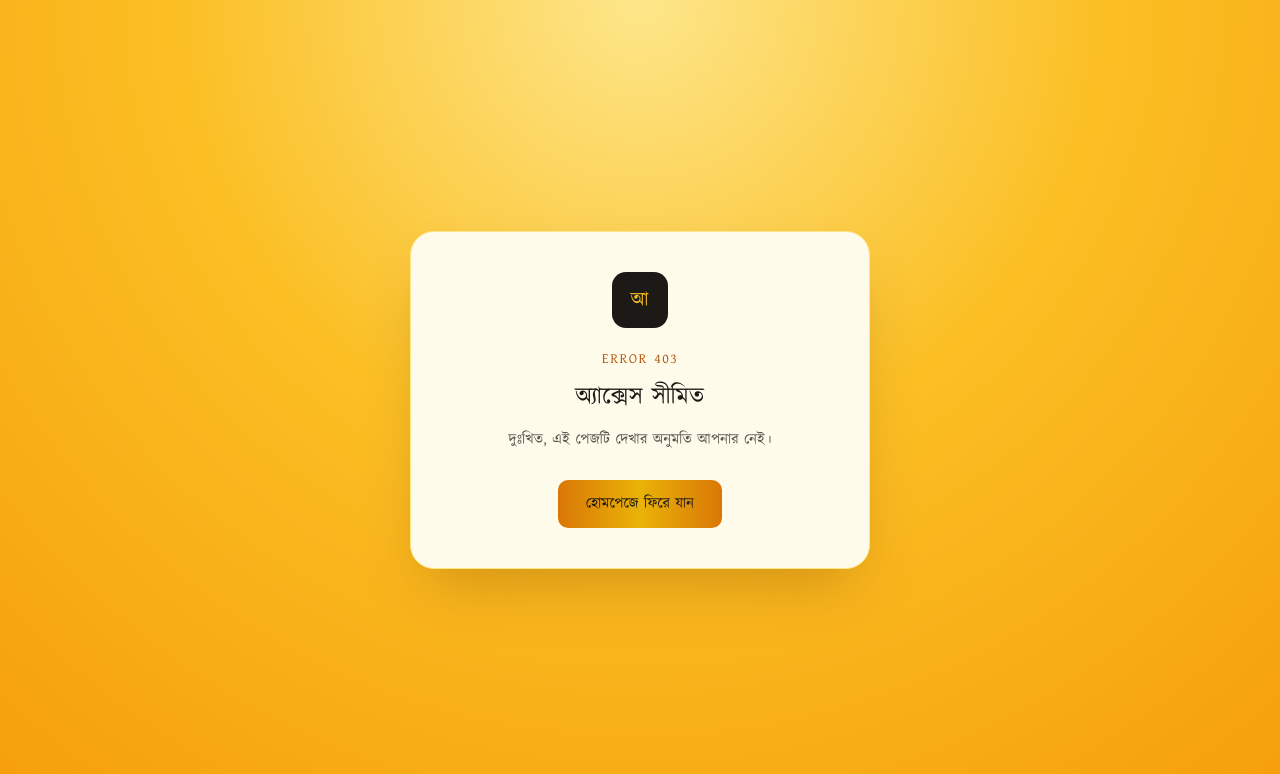
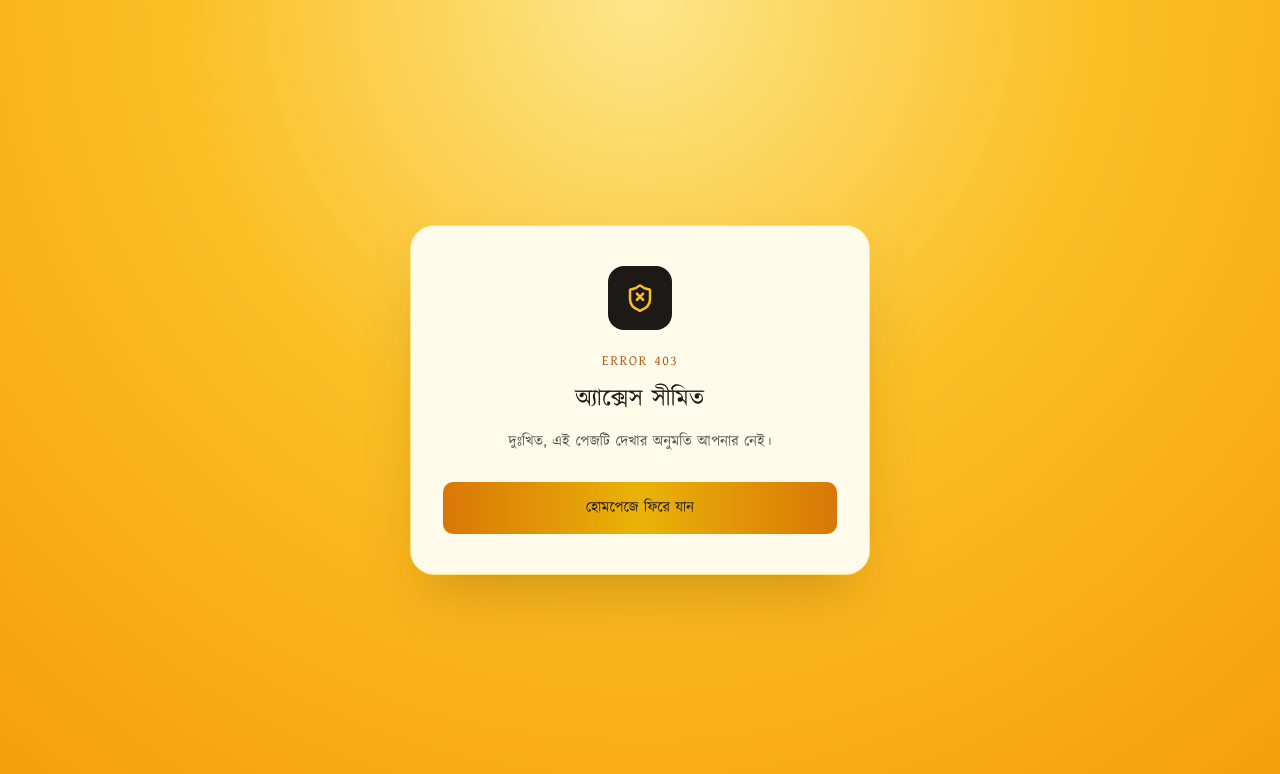
Before and after one commit to rashedbishal/ababil-client, a Laravel app: template resources/views/errors/403.blade.php in a window 1280 px wide. Shown: the top 774 px of the page. Run offline with Laravel 12, Linux system fonts and the light colour scheme; the template is opened without the code that fills it, so the values that code supplies are empty.

Commit message:
errors: replace the bangla-letter badge with per-error icons, fix back link
Each error page's black badge showed a single Bangla letter ("আ") as a
placeholder; it now shows an SVG icon matched to the error (shield-x
for 403, search-x for 404, clock for 419, hourglass for 429,
alert-triangle for 500, wrench for 503). The "back to homepage" link
now prefers a same-origin document.referrer (a fresh navigation back
to wherever the visitor came from) and only falls back to the
storefront homepage when there's no usable referrer; the button is
also now full-width with a larger tap target.

Co-Authored-By: Claude Sonnet 5 <noreply@anthropic.com>

```diff
--- a/resources/views/errors/403.blade.php
+++ b/resources/views/errors/403.blade.php
@@ -1,5 +1,6 @@
 @include('errors._layout', [
     'code' => 403,
+    'icon' => 'shield-x',
     'title' => 'অ্যাক্সেস সীমিত',
     'message' => 'দুঃখিত, এই পেজটি দেখার অনুমতি আপনার নেই।',
 ])
--- a/resources/views/errors/404.blade.php
+++ b/resources/views/errors/404.blade.php
@@ -1,5 +1,6 @@
 @include('errors._layout', [
     'code' => 404,
+    'icon' => 'search-x',
     'title' => 'পেজটি খুঁজে পাওয়া যায়নি',
     'message' => 'আপনি যে পেজটি খুঁজছেন তা হয়তো সরিয়ে নেওয়া হয়েছে অথবা ভুল ঠিকানায় এসেছেন।',
 ])
--- a/resources/views/errors/419.blade.php
+++ b/resources/views/errors/419.blade.php
@@ -1,5 +1,6 @@
 @include('errors._layout', [
     'code' => 419,
+    'icon' => 'clock',
     'title' => 'পেজটির মেয়াদ শেষ হয়ে গেছে',
     'message' => 'অনেকক্ষণ ধরে পেজটি খোলা ছিল। অনুগ্রহ করে পেজটি রিফ্রেশ করে আবার চেষ্টা করুন।',
 ])
--- a/resources/views/errors/429.blade.php
+++ b/resources/views/errors/429.blade.php
@@ -1,5 +1,6 @@
 @include('errors._layout', [
     'code' => 429,
+    'icon' => 'hourglass',
     'title' => 'অনেক বেশি রিকোয়েস্ট',
     'message' => 'অল্প সময়ে অনেকবার চেষ্টা করা হয়েছে। কিছুক্ষণ অপেক্ষা করে আবার চেষ্টা করুন।',
 ])
--- a/resources/views/errors/500.blade.php
+++ b/resources/views/errors/500.blade.php
@@ -1,5 +1,6 @@
 @include('errors._layout', [
     'code' => 500,
+    'icon' => 'alert-triangle',
     'title' => 'কিছু একটা সমস্যা হয়েছে',
     'message' => 'আমাদের সার্ভারে একটি সমস্যা দেখা দিয়েছে। আমরা বিষয়টি দেখছি, অনুগ্রহ করে একটু পরে আবার চেষ্টা করুন।',
 ])
--- a/resources/views/errors/503.blade.php
+++ b/resources/views/errors/503.blade.php
@@ -1,5 +1,6 @@
 @include('errors._layout', [
     'code' => 503,
+    'icon' => 'wrench',
     'title' => 'সাময়িক রক্ষণাবেক্ষণ চলছে',
     'message' => 'আমরা এই মুহূর্তে সাইটটি আপডেট করছি। অনুগ্রহ করে কিছুক্ষণ পর আবার চেষ্টা করুন।',
 ])
--- a/resources/views/errors/_layout.blade.php
+++ b/resources/views/errors/_layout.blade.php
@@ -48,14 +48,17 @@
                 display: inline-flex;
                 align-items: center;
                 justify-content: center;
-                width: 56px;
-                height: 56px;
-                border-radius: 14px;
+                width: 64px;
+                height: 64px;
+                border-radius: 16px;
                 background: #1c1917;
                 color: #fbbf24;
-                font-weight: 700;
-                font-size: 20px;
                 margin-bottom: 20px;
+            }
+
+            .badge svg {
+                width: 30px;
+                height: 30px;
             }
 
             .code {
@@ -82,7 +85,8 @@
 
             .btn {
                 display: inline-block;
-                padding: 12px 28px;
+                width: 100%;
+                padding: 14px 28px;
                 border-radius: 10px;
                 background: linear-gradient(90deg, #d97706, #eab308, #d97706);
                 color: #1c1917;
@@ -94,15 +98,59 @@
             .btn:hover {
                 filter: brightness(1.05);
             }
+
+            .btn:active {
+                filter: brightness(0.95);
+            }
         </style>
     </head>
     <body>
         <div class="card">
-            <span class="badge">আ</span>
+            <span class="badge">
+                @switch($icon ?? 'alert-triangle')
+                    @case('shield-x')
+                        {{-- Access denied --}}
+                        <svg viewBox="0 0 24 24" fill="none" stroke="currentColor" stroke-width="2" stroke-linecap="round" stroke-linejoin="round"><path d="M20 13c0 5-3.5 7.5-7.35 8.95a1 1 0 0 1-1.3 0C7.5 20.5 4 18 4 13V6a1 1 0 0 1 1-1c2 0 4.5-1.2 6.24-2.72a1.17 1.17 0 0 1 1.52 0C14.51 3.81 17 5 19 5a1 1 0 0 1 1 1z"/><path d="m9.5 8.5 5 5"/><path d="m14.5 8.5-5 5"/></svg>
+                        @break
+                    @case('search-x')
+                        {{-- Not found --}}
+                        <svg viewBox="0 0 24 24" fill="none" stroke="currentColor" stroke-width="2" stroke-linecap="round" stroke-linejoin="round"><circle cx="10" cy="10" r="7"/><path d="m13.5 8.5-5 5"/><path d="m8.5 8.5 5 5"/><path d="m21 21-4.3-4.3"/></svg>
+                        @break
+                    @case('clock')
+                        {{-- Expired --}}
+                        <svg viewBox="0 0 24 24" fill="none" stroke="currentColor" stroke-width="2" stroke-linecap="round" stroke-linejoin="round"><circle cx="12" cy="12" r="10"/><polyline points="12 6 12 12 16 14"/></svg>
+                        @break
+                    @case('hourglass')
+                        {{-- Too many requests --}}
+                        <svg viewBox="0 0 24 24" fill="none" stroke="currentColor" stroke-width="2" stroke-linecap="round" stroke-linejoin="round"><path d="M5 22h14"/><path d="M5 2h14"/><path d="M17 22v-4.172a2 2 0 0 0-.586-1.414L12 12l-4.414 4.414A2 2 0 0 0 7 17.828V22"/><path d="M7 2v4.172a2 2 0 0 0 .586 1.414L12 12l4.414-4.414A2 2 0 0 0 17 6.172V2"/></svg>
+                        @break
+                    @case('wrench')
+                        {{-- Maintenance --}}
+                        <svg viewBox="0 0 24 24" fill="none" stroke="currentColor" stroke-width="2" stroke-linecap="round" stroke-linejoin="round"><path d="M14.7 6.3a1 1 0 0 0 0 1.4l1.6 1.6a1 1 0 0 0 1.4 0l3.77-3.77a6 6 0 0 1-7.94 7.94l-6.91 6.91a2.12 2.12 0 0 1-3-3l6.91-6.91a6 6 0 0 1 7.94-7.94l-3.76 3.76z"/></svg>
+                        @break
+                    @default
+                        {{-- Generic server error --}}
+                        <svg viewBox="0 0 24 24" fill="none" stroke="currentColor" stroke-width="2" stroke-linecap="round" stroke-linejoin="round"><path d="m21.73 18-8-14a2 2 0 0 0-3.48 0l-8 14A2 2 0 0 0 4 21h16a2 2 0 0 0 1.73-3Z"/><path d="M12 9v4"/><path d="M12 17h.01"/></svg>
+                @endswitch
+            </span>
             <div class="code">Error {{ $code }}</div>
             <h1>{{ $title }}</h1>
             <p>{{ $message }}</p>
-            <a class="btn" href="{{ url('/') }}">হোমপেজে ফিরে যান</a>
+            <a class="btn" id="back-link" href="{{ route('home') }}">হোমপেজে ফিরে যান</a>
         </div>
+        <script>
+            (function () {
+                var link = document.getElementById('back-link');
+                var ref = document.referrer;
+
+                // If we got here from another page on this site, send the
+                // visitor back to it (a fresh navigation, so it reloads)
+                // instead of always bouncing to the storefront homepage.
+                if (ref && ref.indexOf(window.location.origin) === 0 && ref !== window.location.href) {
+                    link.href = ref;
+                    link.textContent = 'আগের পেজে ফিরে যান';
+                }
+            })();
+        </script>
     </body>
 </html>
```
